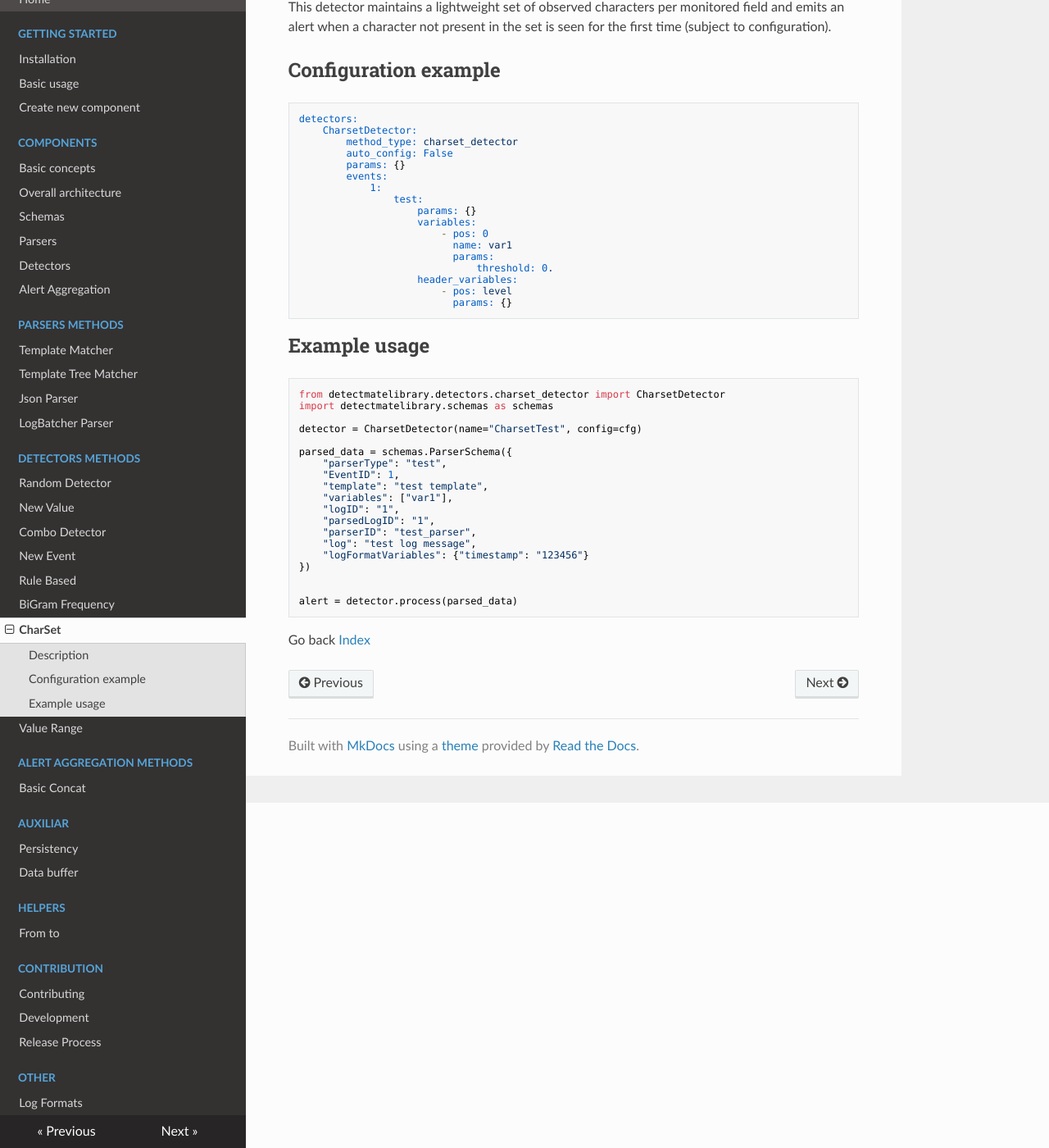
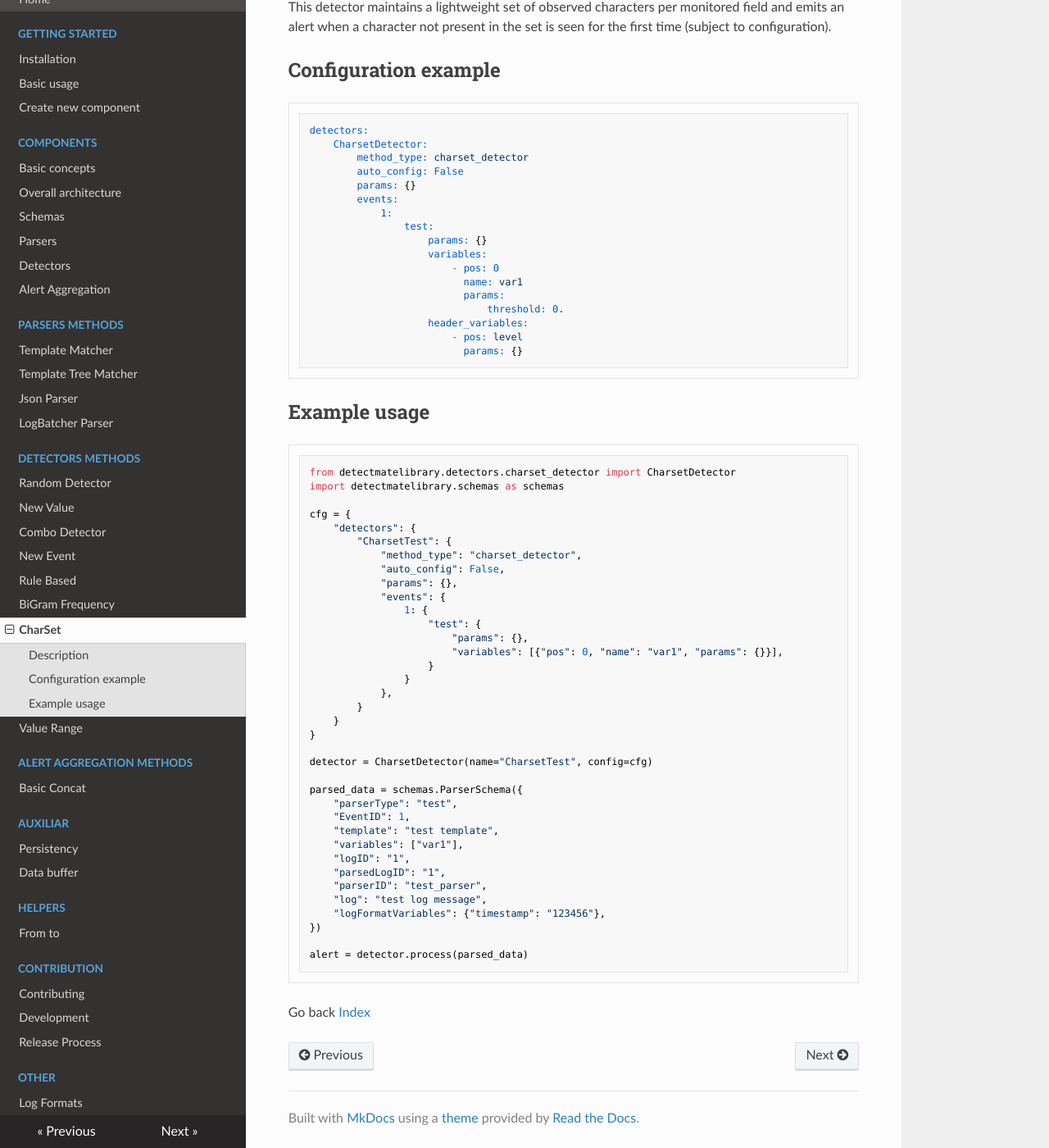
Before and after one commit to ait-detectmate/DetectMateLibrary, an MkDocs documentation site: the page built from docs/detectors/charset.md, in a window 1280 px wide and 1400 px high, scrolled down 421 px. Shown: the whole window at 82% size. Built offline with MkDocs 1.6.1, drawn with Linux system fonts in a browser that asks for light colours; nearby versions of some CDN libraries.

Commit message:
feat: add runnable, tested charset doc example

```diff
--- /dev/null
+++ b/docs/examples/detectors/charset.py
@@ -0,0 +1,38 @@
+# --8<-- [start:example]
+from detectmatelibrary.detectors.charset_detector import CharsetDetector
+import detectmatelibrary.schemas as schemas
+
+cfg = {
+    "detectors": {
+        "CharsetTest": {
+            "method_type": "charset_detector",
+            "auto_config": False,
+            "params": {},
+            "events": {
+                1: {
+                    "test": {
+                        "params": {},
+                        "variables": [{"pos": 0, "name": "var1", "params": {}}],
+                    }
+                }
+            },
+        }
+    }
+}
+
+detector = CharsetDetector(name="CharsetTest", config=cfg)
+
+parsed_data = schemas.ParserSchema({
+    "parserType": "test",
+    "EventID": 1,
+    "template": "test template",
+    "variables": ["var1"],
+    "logID": "1",
+    "parsedLogID": "1",
+    "parserID": "test_parser",
+    "log": "test log message",
+    "logFormatVariables": {"timestamp": "123456"},
+})
+
+alert = detector.process(parsed_data)
+# --8<-- [end:example]
--- a/mkdocs.yml
+++ b/mkdocs.yml
@@ -44,3 +44,9 @@
     - Release Process: release.md
   - Other:
     - Log Formats: other/log_formats.md
+
+markdown_extensions:
+  - pymdownx.snippets:
+      base_path: ["."]
+      check_paths: true
+  - pymdownx.superfences
--- a/pyproject.toml
+++ b/pyproject.toml
@@ -18,6 +18,9 @@
     "fsspec>=2024.1.0",
     "pyarrow>=24.0.0",
 ]
+
+[tool.pytest.ini_options]
+addopts = "--ignore=local"
 
 [dependency-groups]
 # install with all the dev dependencies:  uv pip install --group dev
```
Also changed, not shown: docs/detectors/charset.md (+1 -19 lines).
